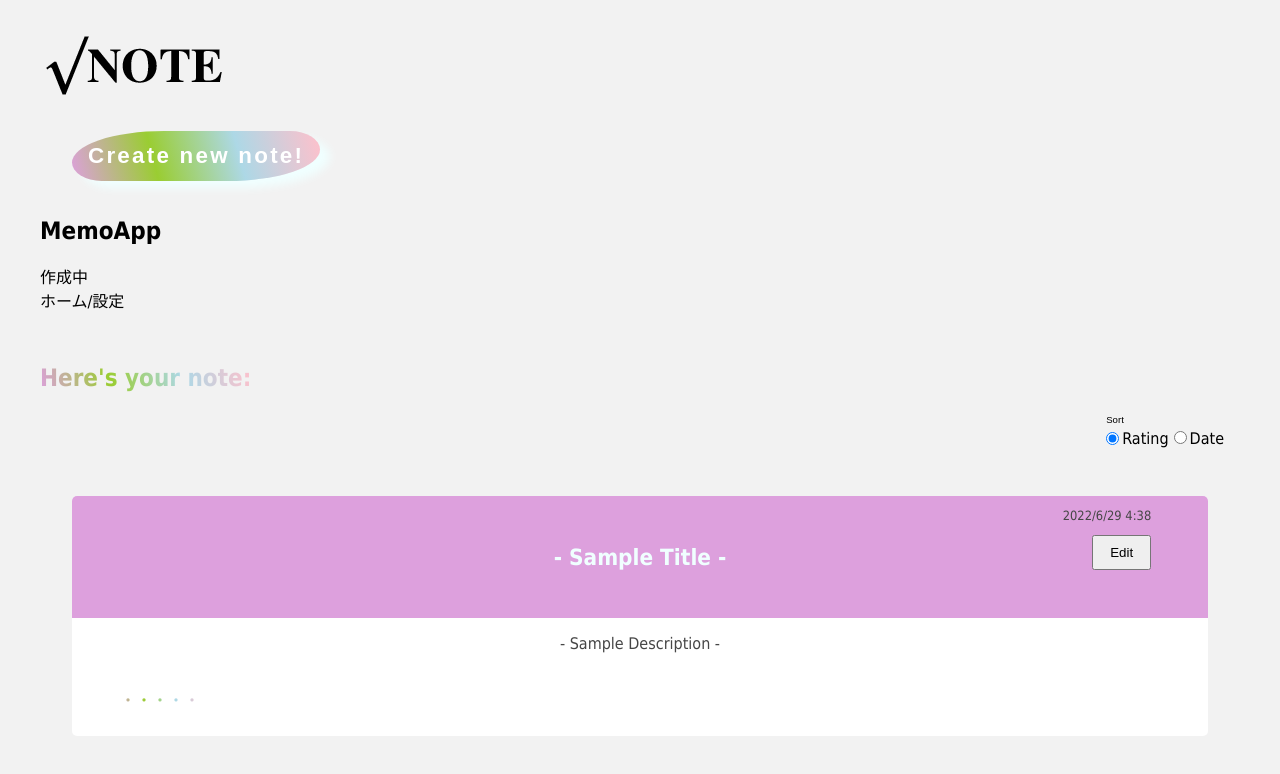
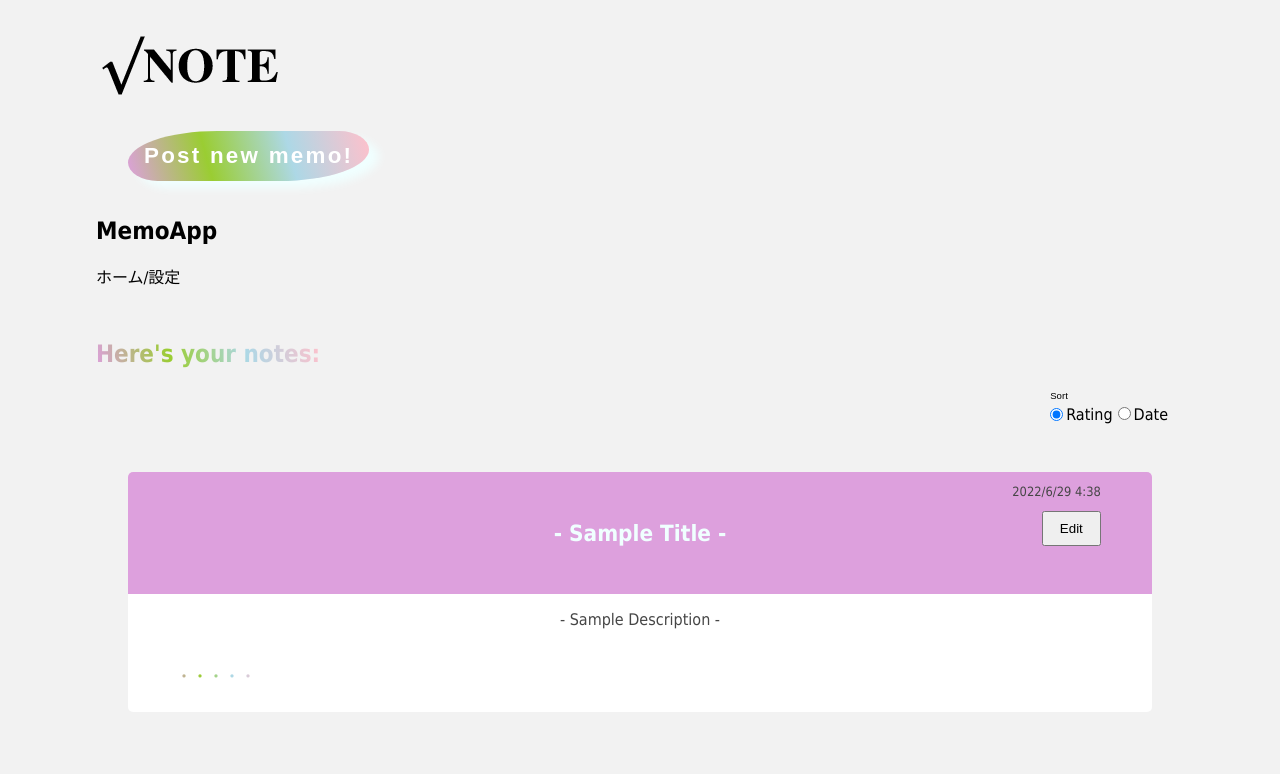
Before and after one commit to ayuyama25/memo-app, a Vue app: page / in a window 1280 px wide. Shown: the top 774 px of the page. Built offline with nearby package versions, Linux system fonts and the light colour scheme.

Commit message:
clear unused data

```diff
--- a/src/HostPage.vue
+++ b/src/HostPage.vue
@@ -25,7 +25,7 @@ export default {
     return {
       info: {
         name: 'MemoApp',
-        message: '作成中'
+        message: ''  //メッセージ欄
       },
       notes: [
         {
@@ -36,6 +36,7 @@ export default {
         id: '0'
         },
       ],
+      newNotes: {},
       correctCard: {},
       targetIndex: '',
     }
@@ -43,7 +44,9 @@ export default {
   methods: {
     /* 表示するメモデータを配列に格納 */
     getMemo(value) {
-      this.notes = value
+      this.newNotes = value
+      this.notes.push(this.newNotes)
+      return this.newNotes = null
     },
     /* 編集後メモオブジェクトidから対象の[index]を検索しnotesを上書き */
     editingCard(value) {
@@ -53,6 +56,8 @@ export default {
       this.notes[this.targetIndex].description = this.correctCard.description
       this.notes[this.targetIndex].rating = this.correctCard.rating
       this.notes[this.targetIndex].timestamp = this.correctCard.timestamp
+      this.targetIndex = null
+      this.correctCard = null
       return this.notes
     }
   },
@@ -65,7 +70,7 @@ export default {
 <style>
 body {
     background-color: #f2f2f2;
-    margin: 0, 5%;
+    margin: 0 5%;
     font-family: tahoma;
 }
 .row {
--- a/src/components/MemoCards.vue
+++ b/src/components/MemoCards.vue
@@ -1,7 +1,6 @@
 <template>
   <section>
-    <h2 class="gradation">Here's your note:</h2>
-    <!-- TODO// 並べ替えの基準をオプション式にしたい -->
+    <h2 class="gradation">Here's your notes:</h2>
     <form class="ordering">
       <input type="radio" id="byStars" value="stars" v-model="sortCardsBy" checked>
       <label for="byStars">Rating</label>
@@ -15,7 +14,8 @@
       <div class="cardsRating gradation">{{ setRating(card.rating) }}</div>
       <div class="cardsDate">{{ setDate(card.timestamp) }}</div>
 
-      <edit-memo :edittingCard="cardsArray[index]" @editedCabin="getEditedMemo" class="editButton"></edit-memo>   <!-- 編集の処理：子コンポーネントに対象オブジェクトを渡し、編集後オブジェクトを受け取る -->
+      <edit-memo :edittingCard="cardsArray[index]" @editedCabin="getEditedMemo" class="editButton"></edit-memo>
+      <!-- ↑編集：子コンポーネントに対象オブジェクトを渡し、編集後オブジェクトを受け取る -->
     </div>
   </section>
 </template>
@@ -62,6 +62,7 @@ export default {
       this.day = this.setDay.getDate()
       this.hours = this.setDay.getHours()
       this.minutes = this.setDay.getMinutes()
+      this.setDay = null
       return (this.year +'/'+ this.month +'/'+ this.day +' '+ this.hours +':'+ this.minutes)
     },
     /* レート値を「★」表示に変換 */
@@ -83,6 +84,7 @@ export default {
     getEditedMemo(value) {
       this.editedMemo = value
       this.$emit('editedCard', this.editedMemo)
+      this.editedMemo = null
     }
   },
   components: {
--- a/src/components/NewMemo.vue
+++ b/src/components/NewMemo.vue
@@ -1,6 +1,6 @@
 <template>
   <section>
-    <button class="inputButton unduration pastel" @click="openModal">Create new note!</button>
+    <button class="inputButton unduration pastel" @click="openModal">Post new memo!</button>
     <div class="overlay" v-show="showContent">
       <div class="content">
         <h2 class="gradation">Create Your Note!</h2>
@@ -33,12 +33,11 @@
 <script>
 export default {
   name: 'NewMemo',
-  props: {
+  props: { //新規ID取得getNewId()メソッドで使用
     cards: Array
   },
   data(){
     return {
-      cabin: [],
       textInput: {
         title: '',
         description: '',
@@ -62,8 +61,9 @@ export default {
           timestamp: new Date(),
           id: this.getNewId(this.cards)
         }
-        this.cabin.unshift(this.cabinCard)
-        this.$emit('memoCabin', this.cabin)
+        this.$emit('memoCabin', this.cabinCard )
+        this.idSerch = null
+        this.cabinCard = null
         this.clearTextImput()
         this.closeModal()
       }
```
